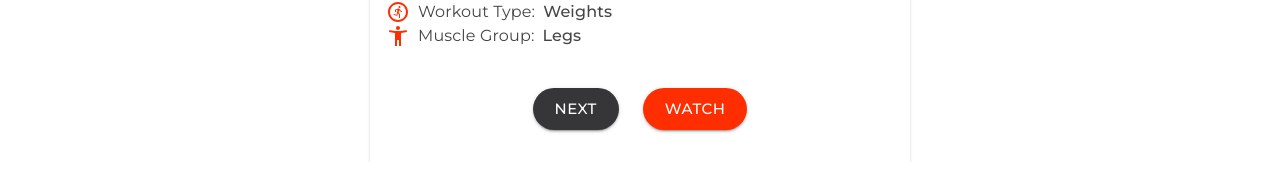
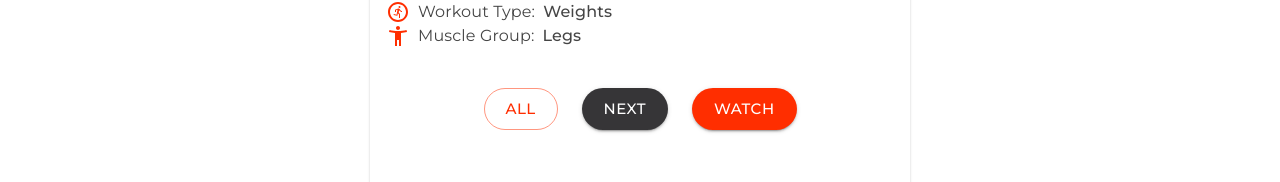
Before and after one commit to BBGard/daily-workouts, a React (Create React App) app: page / in a window 1280 px wide. Shown: the part 770-952 px from the top of the page. Built offline with nearby package versions, Linux system fonts and the light colour scheme; no server answers; the database is empty.

Commit message:
Update WorkoutCard component styling

```diff
--- a/src/Components/WorkoutCard.jsx
+++ b/src/Components/WorkoutCard.jsx
@@ -197,11 +197,14 @@ export function WorkoutCard(props) {
             sx={{
               justifyContent: "center",
               gap: "1rem",
-              marginBottom: "1.5rem",
+              marginBottom: "1rem",
             }}
           >
             {workout ? (
               <>
+                <Button size="large" variant="outlined" color="secondary" >
+                  All {}
+                </Button>
                 <Button
                   size="large"
                   variant="contained"
@@ -236,6 +239,14 @@ export function WorkoutCard(props) {
               </>
             )}
           </CardActions>
+          {/* <Divider /> */}
+          <CardActions
+            sx={{
+              justifyContent: "center",
+              gap: "1rem",
+              padding: "1rem 0",
+            }}
+          ></CardActions>
         </Card>
       </Slide>
     );
```
